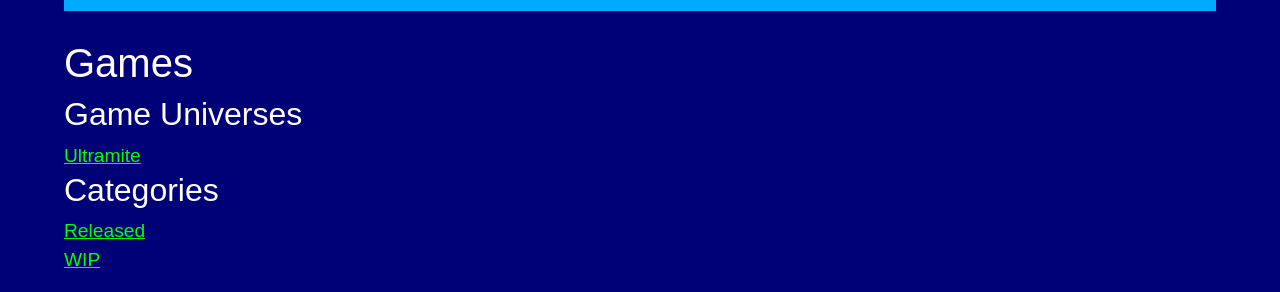
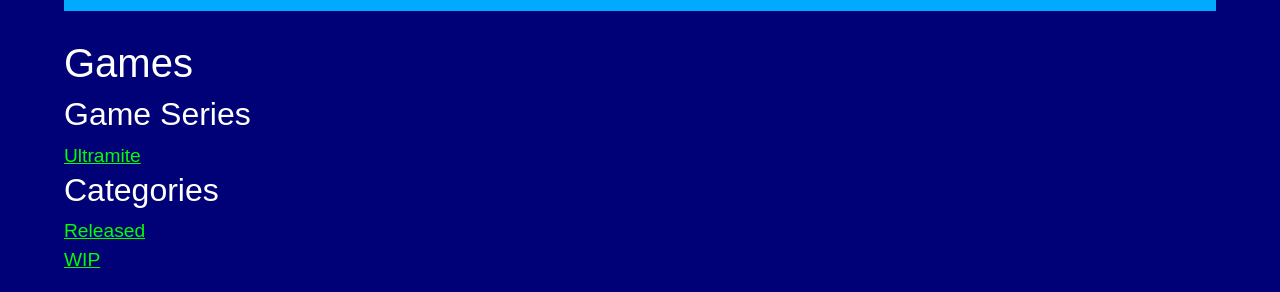
Before and after one commit to TheBlueRuby/miteprod, a Jekyll site: the page built from games/index.md, in a window 1280 px wide. Shown: the part 187-479 px from the top of the page. Built offline with Jekyll 4.4.1, drawn with Linux system fonts in a browser that asks for light colours.

Commit message:
changed heading

```diff
--- a/games/index.md
+++ b/games/index.md
@@ -6,7 +6,7 @@ permalink: /games/
 
 # Games
 
-## Game Universes
+## Game Series
 
 [Ultramite](./ultramite/)
 
```
